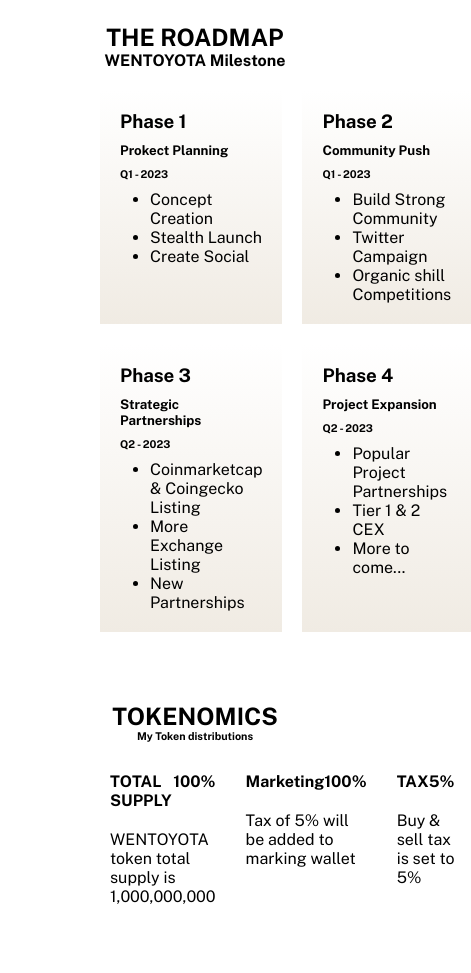
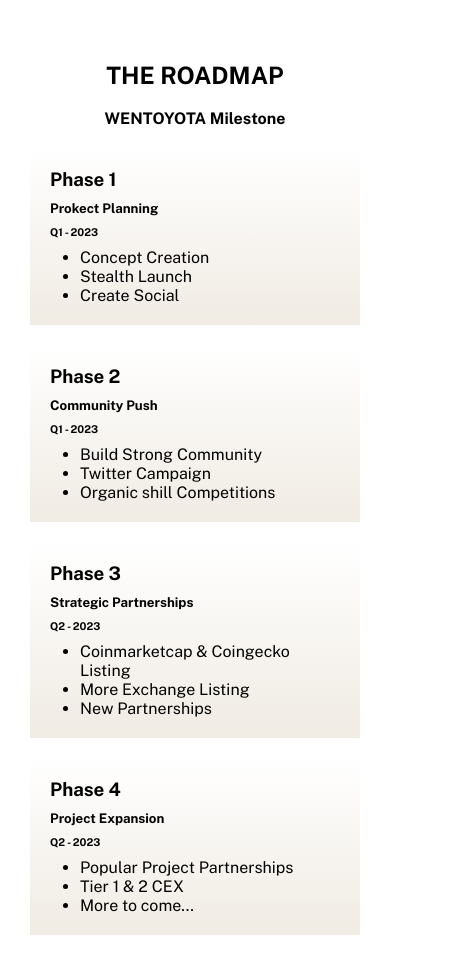
Before and after one commit to Demandtech/wentoyota, a plain HTML site: page index.html in a window 390 px wide. Shown: the part 991-1964 px from the top of the page, 471 px wide, since content can reach past the window. Before the commit the page ends 1907 px from the top, so only its background shows below. Drawn offline with nearby package versions, Linux system fonts and the light colour scheme.

Commit message:
responsiveness

```diff
--- a/index.html
+++ b/index.html
@@ -34,7 +34,7 @@
       </section>
       <section class="about">
          <div class="container">
-            <div class="about-header">
+            <div class="header">
               <h2>WENTOYOTA Token - ERC20</h2>
               <h3>All About WENTOYOTA</h3>
             </div>
--- a/style.css
+++ b/style.css
@@ -83,6 +83,7 @@
  grid-template-columns: repeat(2, 1fr);
  gap: 20px;
 }
+
 .roadmap-content {
   background: linear-gradient(180deg, #ffffff 0%, #f0ebe3 100%);
   padding: 20px;
@@ -98,6 +99,7 @@
 
 .container h2 {
   text-transform: uppercase;
+  margin-bottom: 20px;
 }
 
 .token-wrapper{
@@ -106,9 +108,34 @@
 }
 .token-card{
  padding: 10px;
+ flex: 1;
 }
 .card-header{
  display: flex;
  justify-content: space-between;
  margin-bottom: 20px;
 }
+
+
+@media screen and (max-width: 835px){
+ .hero{
+  padding: 0 30px;
+ }
+  .container{
+   padding: 0 30px;
+  }
+
+  .roadmap-wrapper{
+ display: grid;
+ grid-template-columns: repeat(1, 1fr);
+ gap: 20px;
+}
+
+  .token-wrapper{
+   flex-direction: column;
+  }
+
+  .hero-content h1{
+   font-size: 45px;
+  }
+}
```
